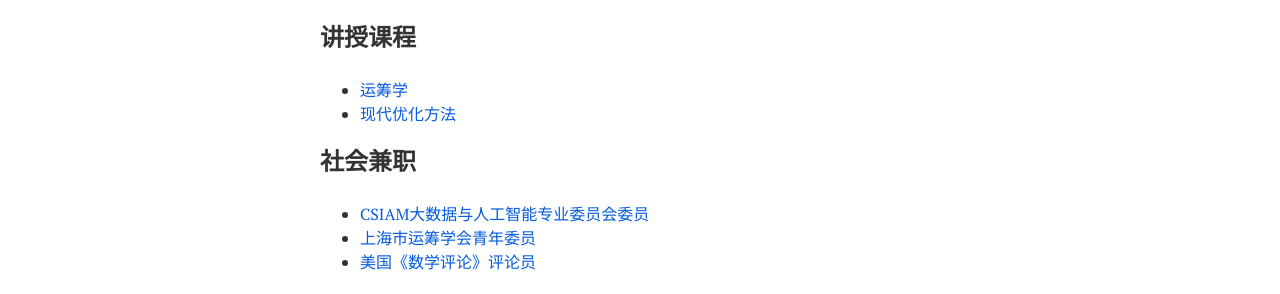
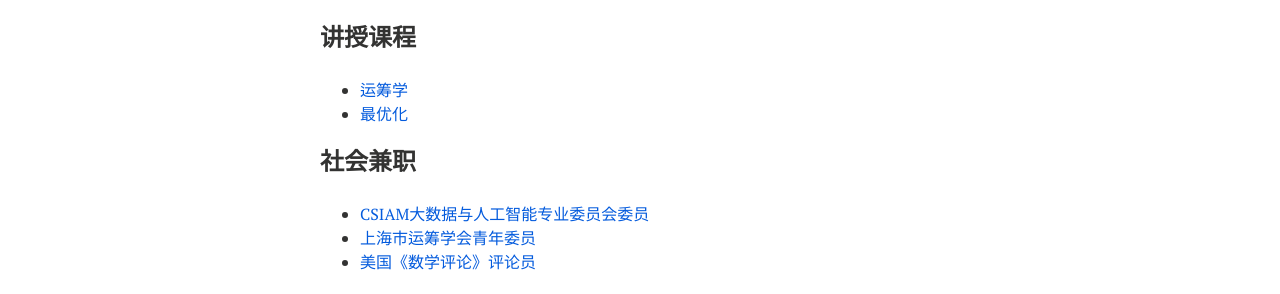
Before and after one commit to xianchaoxiu/xianchaoxiu.github.io, a Jekyll site: the page built from chinese/index.md, in a window 1280 px wide. Shown: the part 395-689 px from the top of the page. Built offline with Jekyll 4.4.1, drawn with Linux system fonts in a browser that asks for light colours; nearby versions of some CDN libraries.

Commit message:
Update index.md

```diff
--- a/chinese/index.md
+++ b/chinese/index.md
@@ -24,7 +24,7 @@ share: false
 
 ### 讲授课程
 * <a href="https://xianchaoxiu.github.io/chinese/OR/" class="textlink" target="_blank"> 运筹学 </a><br>
-* <a href="https://xianchaoxiu.github.io/chinese/OPT/" class="textlink" target="_blank"> 现代优化方法 </a><br>
+* <a href="https://xianchaoxiu.github.io/chinese/OPT/" class="textlink" target="_blank"> 最优化 </a><br>
 
 
 
```
